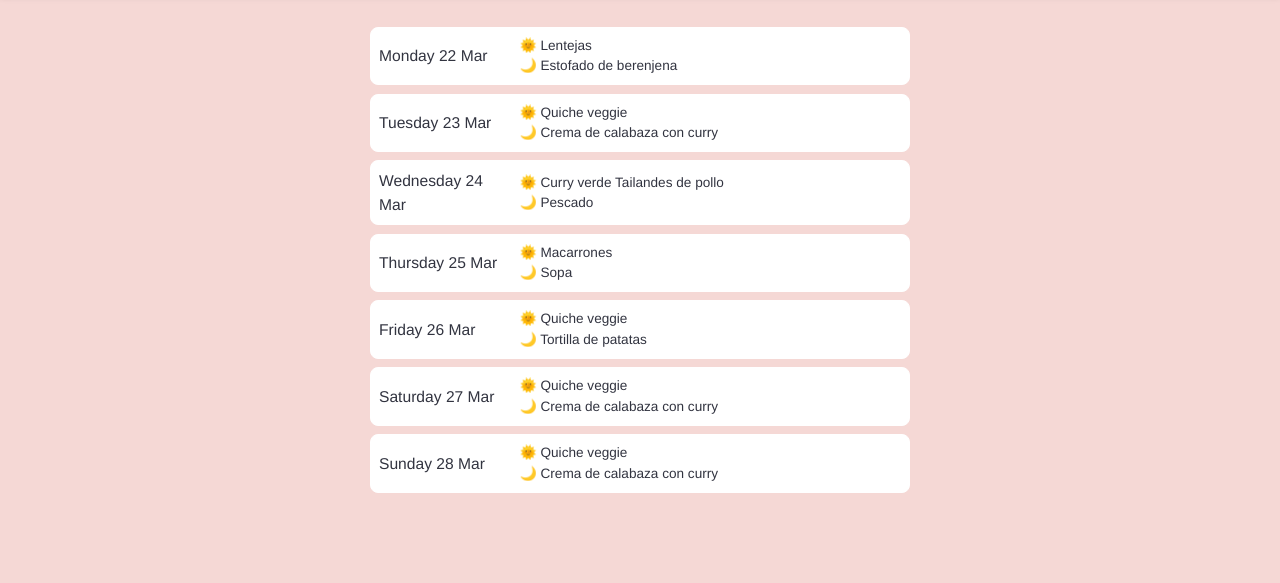
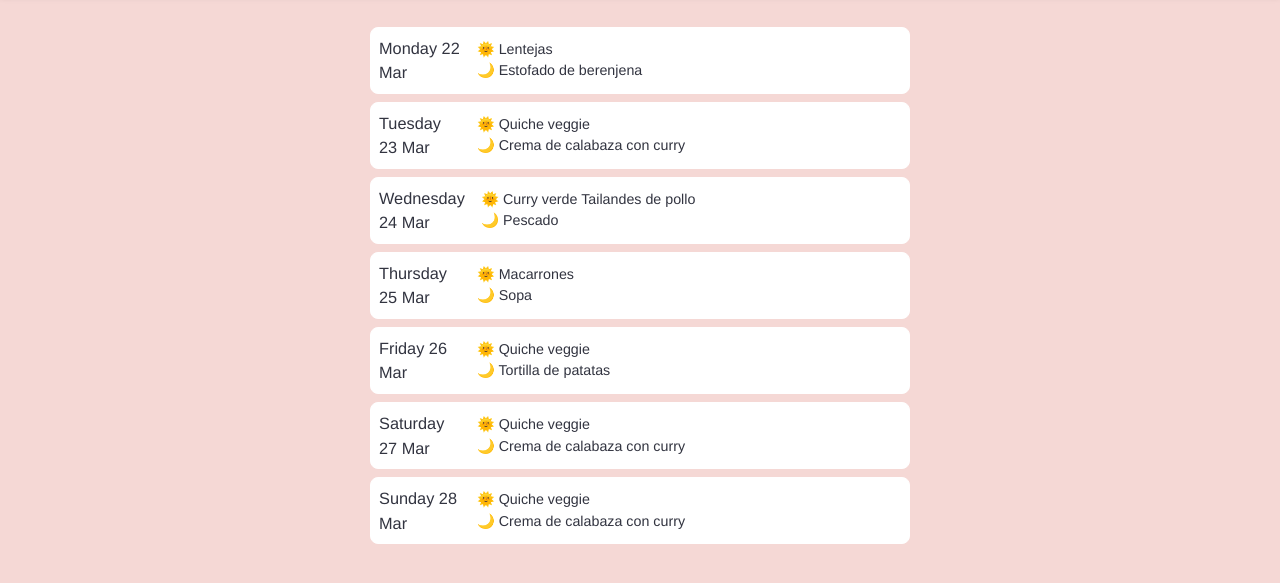
Before and after one commit to aidamanna/kitchenator, a website built with Parcel: page index.html in a window 1280 px wide. Shown: the part 93-676 px from the top of the page. Built offline with nearby package versions, Linux system fonts and the light colour scheme.

Commit message:
Fix sizes in ui

```diff
--- a/index.html
+++ b/index.html
@@ -12,7 +12,7 @@
     <header class="header">
         <div class="header-wrapper">
             <div class="logo">
-                <img class="logo-image" src="logo_64.png" srcset="logo_32.png 32w, logo_64.png 64w" sizes="(max-width: 960px) 48px,
+                <img class="logo-image" src="logo_64.png" srcset="logo_32.png 32w, logo_64.png 64w" sizes="(max-width: 600px) 48px,
                             58px" alt="Kitchenator logo">
                 <div class="logo-text">Kitchenator</div>
             </div>
--- a/style.css
+++ b/style.css
@@ -129,9 +129,9 @@ body {
 }
 
 .menu-day {
-    flex-basis: 8em;
+    flex-basis: 5em;
     flex-shrink: 0;
-    font-size: 1.15em;
+    font-size: 1.2em;
     margin-right: 1em;
 }
 
@@ -140,10 +140,10 @@ body {
 }
 
 .menu-meal {
-    font-size: 1em;
+    font-size: 1.05em;
 }
 
-@media (min-width:960px) {
+@media (min-width:600px) {
     .header-wrapper {
         justify-content: space-between;
     }
```
